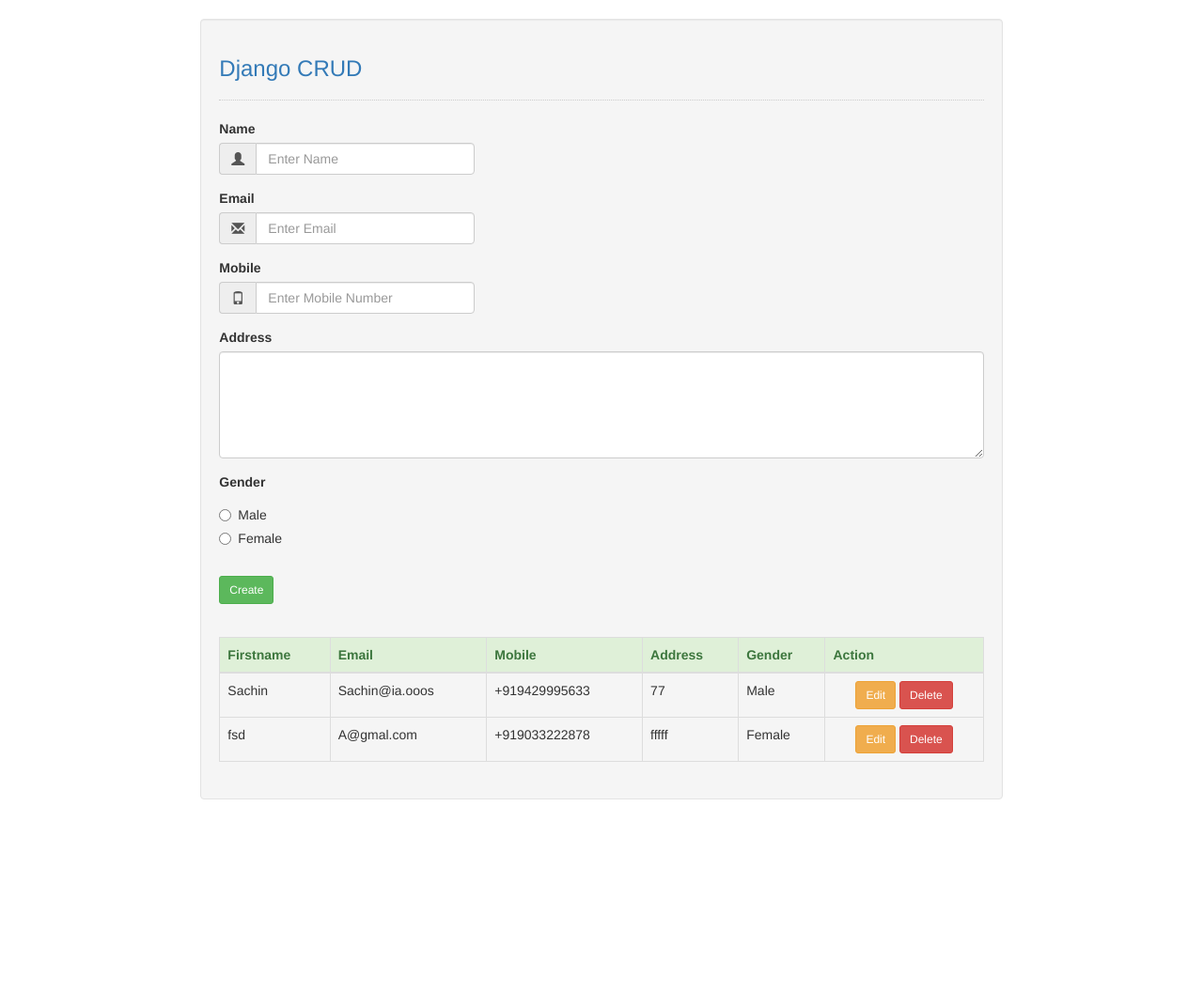
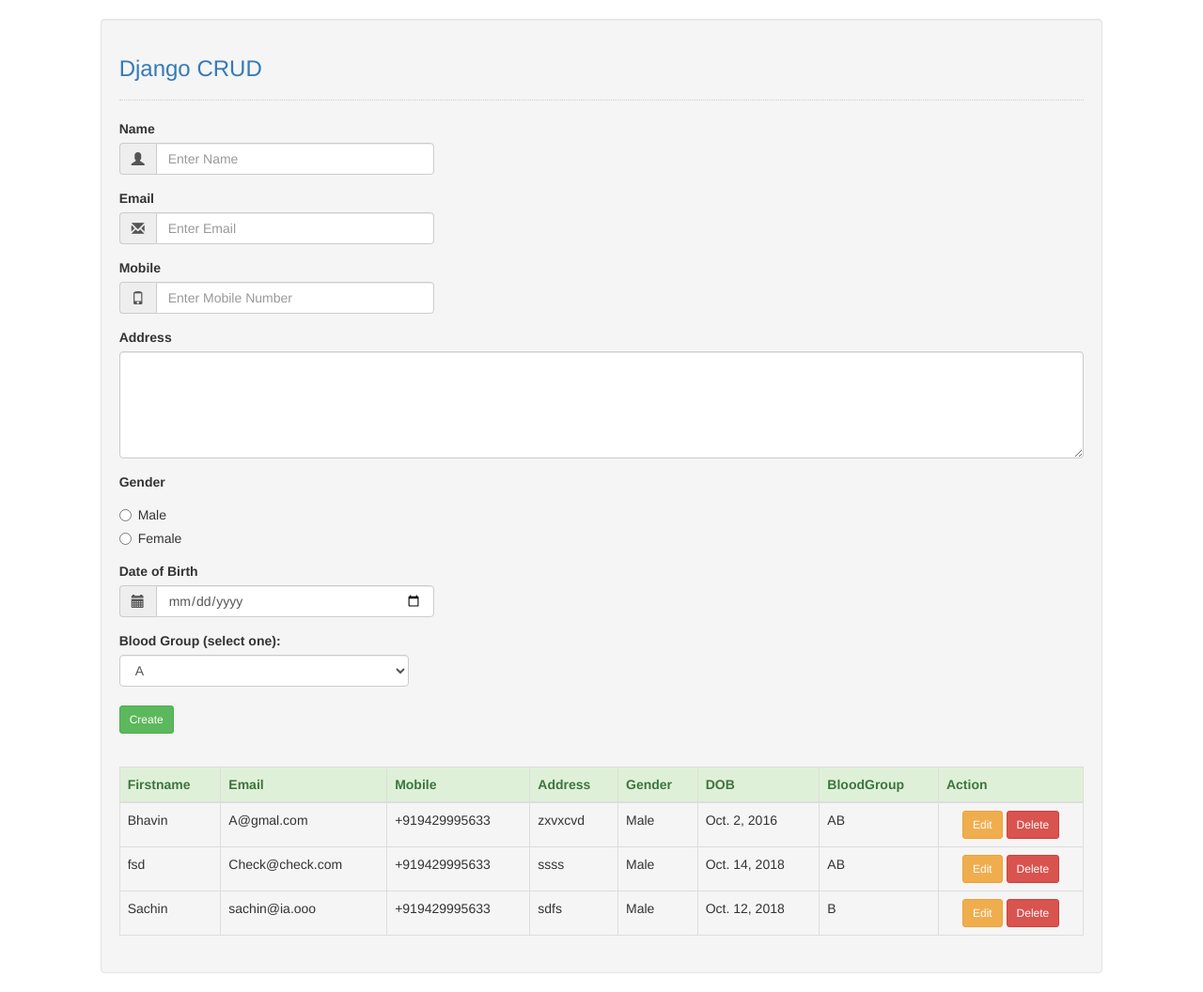
Before and after one commit to rathodsachin/Django_Projects, a Django app: page /crud/ in a window 1280 px wide. Shown: the part 52-1108 px from the top of the page at 94% size. Before the commit the page ends 903 px from the top, so only its background shows below. Run offline with Django 3.2, Linux system fonts and the light colour scheme; data comes from the database, SQL or seed files in the repository; some libraries are stand-ins or nearby versions.

Commit message:
Change titles and styling on homepage

```diff
--- a/crud/models.py
+++ b/crud/models.py
@@ -1,20 +1,29 @@
 from django.db import models
 from phonenumber_field.modelfields import PhoneNumberField
-
+from django.conf import settings
+import datetime
 # Create your models here.
-
-
-
 
 class Member(models.Model):
 	firstname = models.CharField(max_length=40)
-	lastname = models.EmailField(max_length=40)
+	email_address = models.EmailField(max_length=40,unique=True)
 	phone = PhoneNumberField()
 	addr= models.TextField()
+	dob = models.DateField(default=datetime.date.today)
 
 	GENDER_CHOICES = ((True, 'Male',), (False, 'Female',))
 	gender = models.BooleanField(choices=GENDER_CHOICES)
 
+	BGROUP_CHOICES = (
+    ('A','A'),
+    ('B', 'B'),
+    ('AB','AB'),
+    ('O','O'),
+	)
+
+
+	bgroup = models.CharField(max_length=6, choices=BGROUP_CHOICES, default='B')
+
 
 	def __str__(self):
-		return self.firstname + " " + self.lastname
+		return self.firstname + " " + self.email_address
--- a/crud/static/crud/js/script.js
+++ b/crud/static/crud/js/script.js
@@ -5,26 +5,25 @@
     $('#crud_form').on('submit', function(e){
         e.preventDefault();
         $firstname = $('#firstname').val();
-        $lastname = $('#lastname').val();
+        $emailid = $('#emailid').val();
         $phone = $('#phone').val();
         $addr = $('#addr').val();
+        $dob = $('#dob').val();
+        $bgroup = $('#bgroup').val();
         $genm = ($("#radiom").is(":checked"));
         $genf = ($("#radiof").is(":checked"));
-        $gen=true;
+        $gen="True";
             if($genm==1)
             {
-                $gen=true;
+                $gen="True";
             }else
             {
-                $gen=false;
+                $gen="False";
             }
-
 
         $id = $(this).attr('name');
 
-
-
-        if($firstname == "" || $lastname == ""){
+        if($firstname == "" || $emailid == ""){
             alert("Please complete the required field");
         }else{
             $.ajax({
@@ -32,18 +31,23 @@
                 type: 'POST',
                 data: {
                     firstname: $firstname,
-                    lastname: $lastname,
+                    email_address: $emailid,
                     phone: $phone,
                     addr: $addr,
                     gender:$gen,
+                    dob:$dob,
+                    bgroup:$bgroup,
                     csrfmiddlewaretoken: $('input[name=csrfmiddlewaretoken]').val(),
                 },
                 success: function(){
                     Read();
                     $('#firstname').val('');
-                    $('#lastname').val('');
+                    $('#emailid').val('');
                     $('#phone').val('');
                     $('#addr').val('');
+                    $('#dob').val('');
+                    $('#bgroup').val('');
+
                 }
             });
         }
@@ -54,13 +58,31 @@
         $id = $(this).attr('name');
 
         var fname=$(this).closest('tr').find('td:eq(0)').text();
-        var lname=$(this).closest('tr').find('td:eq(1)').text();
+        var emailid=$(this).closest('tr').find('td:eq(1)').text();
         var mphone=$(this).closest('tr').find('td:eq(2)').text();
         var maddr=$(this).closest('tr').find('td:eq(3)').text();
+        var mgen=$(this).closest('tr').find('td:eq(4)').text();
+        var mdob=$(this).closest('tr').find('td:eq(5)').text();
+        var bgroup=$(this).closest('tr').find('td:eq(6)').text();
+        var dt = new Date(mdob);
+        dt.setDate(dt.getDate() + 1);
+
         $('#firstname').val(fname);
-        $('#lastname').val(lname);
+        $('#emailid').val(emailid);
         $('#phone').val(mphone);
-        $('#addr').val($maddr);
+        $('#addr').val(maddr);
+        $('#dob').val(dt.toISOString().split('T')[0]);
+        $('#bgroup').val(bgroup);
+
+
+
+        if(mgen=="Male")
+        {
+            $("#radiom").prop("checked", true);
+        }else
+        {
+            $("#radiof").prop("checked", true);
+        }
         unhide();
 
     });
@@ -69,12 +91,25 @@
             document.getElementById("updatebtn").style.display = "none";
         document.getElementById("create").style.display = "inline";
         $firstname = $('#firstname').val();
-        $lastname = $('#lastname').val();
+        $emailid = $('#emailid').val();
         $phone = $('#phone').val();
         $addr = $('#addr').val();
+        $dob = $('#dob').val();
+        $genm = ($("#radiom").is(":checked"));
+        $genf = ($("#radiof").is(":checked"));
+        $bgroup = $('#bgroup').val();
+
+        $gen="True";
+            if($genm==1)
+            {
+                $gen="True";
+            }else
+            {
+                $gen="False";
+            }
 
 
-        if($firstname == "" || $lastname == ""){
+        if($firstname == "" || $emailid == ""){
             alert("Please complete the required field");
         }else{
             $.ajax({
@@ -82,19 +117,22 @@
                 type: 'POST',
                 data: {
                     firstname: $firstname,
-                    lastname: $lastname,
+                    email_address: $emailid,
                     phone: $phone,
                     addr: $addr,
                     gender:$gen,
+                    dob:$dob,
+                    bgroup:$bgroup,
                     csrfmiddlewaretoken: $('input[name=csrfmiddlewaretoken]').val()
                 },
                 success: function(){
                     Read();
                     $('#firstname').val('');
-                    $('#lastname').val('');
+                    $('#emailid').val('');
                     $('#phone').val('');
                     $('#addr').val('');
-                    console.log($addr);
+                    $('#dob').val('');
+                    $('#bgroup').val('');
                 }
             });
         }
--- a/crud/templates/crud/base.html
+++ b/crud/templates/crud/base.html
@@ -13,8 +13,8 @@
             <a class="navbar-brand" href="http://127.0.0.1:8000/crud/">Home</a>
         </div>
     </nav>
-    <div class="col-md-2"></div>
-    <div class="col-md-8 well">
+    <div class="col-md-1"></div>
+    <div class="col-md-10 well">
         <h3 class="text-primary">Django CRUD</h3>
         <hr style="border-top:1px dotted #ccc;"/>
         {% block body %}
--- a/crud/templates/crud/index.html
+++ b/crud/templates/crud/index.html
@@ -3,6 +3,7 @@
 <form class="form-group" action="" id="crud_form">
 	{% csrf_token %}
 	{% load static %}
+
 
 
 	<div class="form-group">
@@ -18,7 +19,7 @@
 		<label>Email</label>
 		<div class="input-group">
 			<span class="input-group-addon"><i class="glyphicon glyphicon-envelope"></i></span>
-			<input type="email" id="lastname" name="lastname" class="form-control" style="width: 30%" required="required" placeholder="Enter Email"/>
+			<input type="email" id="emailid" name="emailid" class="form-control" style="width: 30%" required="required" placeholder="Enter Email"/>
 		</div>
 	</div>
 
@@ -44,10 +45,29 @@
     <div class="radio">
       <label><input type="radio" name="optradio" id="radiof" >Female</label>
     </div>
-    <br />
+	</div>
+
+	<div class="form-group">
+      <label>Date of Birth</label>
+      <div class="input-group">
+			<span class="input-group-addon"><i class="glyphicon glyphicon-calendar"></i></span>
+      		<input type="date" class="form-control" id="dob" placeholder="Date of Birth" style="width: 30%">
+      </div>
+    </div>
+
+    <div class="form-group">
+      <label for="bgroup">Blood Group (select one):</label>
+      <select class="form-control" id="bgroup" style="width: 30%">
+        <option>A</option>
+        <option>B</option>
+        <option>AB</option>
+        <option>O</option>
+      </select>
+      <br />
 		<button type="submit" id="create" class="btn btn-sm btn-success">Create</button>
 		<button type="button" id="updatebtn" style="display: none;" data-attr="4" class="btn btn-sm btn-success">Update</button>
-	</div>
+    </div>
+
 
   	<br />
   	<div id="result">
--- a/crud/templates/crud/result.html
+++ b/crud/templates/crud/result.html
@@ -6,6 +6,8 @@
             <th>Mobile</th>
             <th>Address</th>
             <th>Gender</th>
+            <th>DOB</th>
+            <th>BloodGroup</th>
             <th>Action</th>
         </tr>
     </thead>
@@ -13,7 +15,7 @@
         {% for member in members %}
         <tr>
             <td>{{ member.firstname }}</td>
-            <td>{{ member.lastname }}</td>
+            <td>{{ member.email_address }}</td>
             <td>{{ member.phone }}</td>
             <td>{{ member.addr }}</td>
             {% if member.gender %}
@@ -21,8 +23,11 @@
             {% else %}
             <td>Female</td>
             {% endif %}
+            <td>{{ member.dob }}</td>
+            <td>{{ member.bgroup }}</td>
             <td><center><button type="button" id="editbtn" name="{{ member.id }}" class="btn btn-sm btn-warning edit">Edit</button> <a class="btn btn-sm btn-danger delete" name="{{ member.id }}">Delete</a>
             </center></td>
+
         </tr>
         {% endfor %}
     </tbody>
--- a/crud/views.py
+++ b/crud/views.py
@@ -2,6 +2,7 @@
 from .models import Member
 from .forms import MemberForm
 from django.http import HttpResponse
+
 
 # Create your views here.
 def index(request):
@@ -9,13 +10,15 @@
 
 
 def create(request):
-    member=MemberForm(request.POST)
-    if member.is_valid():
+    if request.method == "POST":
+        member=MemberForm(request.POST)
+        #print(member)
+        if member.is_valid():
             member.save()
-    else:
-        print("Create Not save")
-    # member.save()
-    return redirect('/')
+        else:
+            print("Create Not save")
+            print(member.errors)
+        return redirect('/')
 
 def read(request):
     members = Member.objects.all()
@@ -32,19 +35,16 @@
     if request.method == "POST":
         member = Member.objects.get(id=id)
         form=MemberForm(request.POST,instance=member)
-        print(form)
+        #print(form)
         if form.is_valid():
             form.save()
         else:
+            print(form.errors)
             print("Not save")
-    # member = Member.objects.get(id=id)
-    # member.firstname = request.POST['firstname']
-    # member.lastname = request.POST['lastname']
-    # member.save()
-    return redirect('/crud/')
+    return redirect('/')
 
 
 def delete(request, id):
     member = Member.objects.get(id=id)
     member.delete()
-    return redirect('/crud/')
+    return redirect('/')
--- a/server/settings.py
+++ b/server/settings.py
@@ -107,7 +107,7 @@
 
 LANGUAGE_CODE = 'en-us'
 
-TIME_ZONE = 'UTC'
+TIME_ZONE = 'Asia/Calcutta'
 
 USE_I18N = True
 
@@ -115,7 +115,6 @@
 
 USE_TZ = True
 
-
 # Static files (CSS, JavaScript, Images)
 # https://docs.djangoproject.com/en/1.11/howto/static-files/
 
```
Also changed, not shown: crud/forms.py (+14 -1 lines), db.sqlite3, 2 other files.
